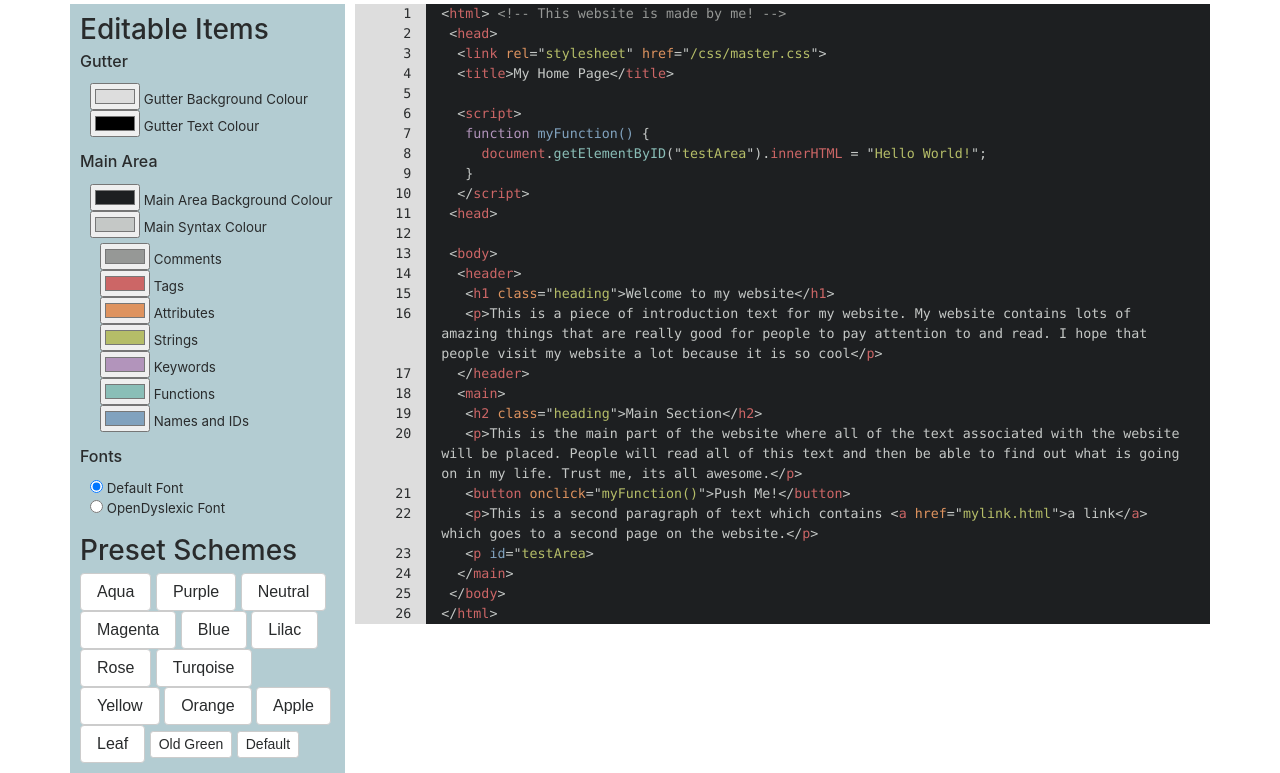
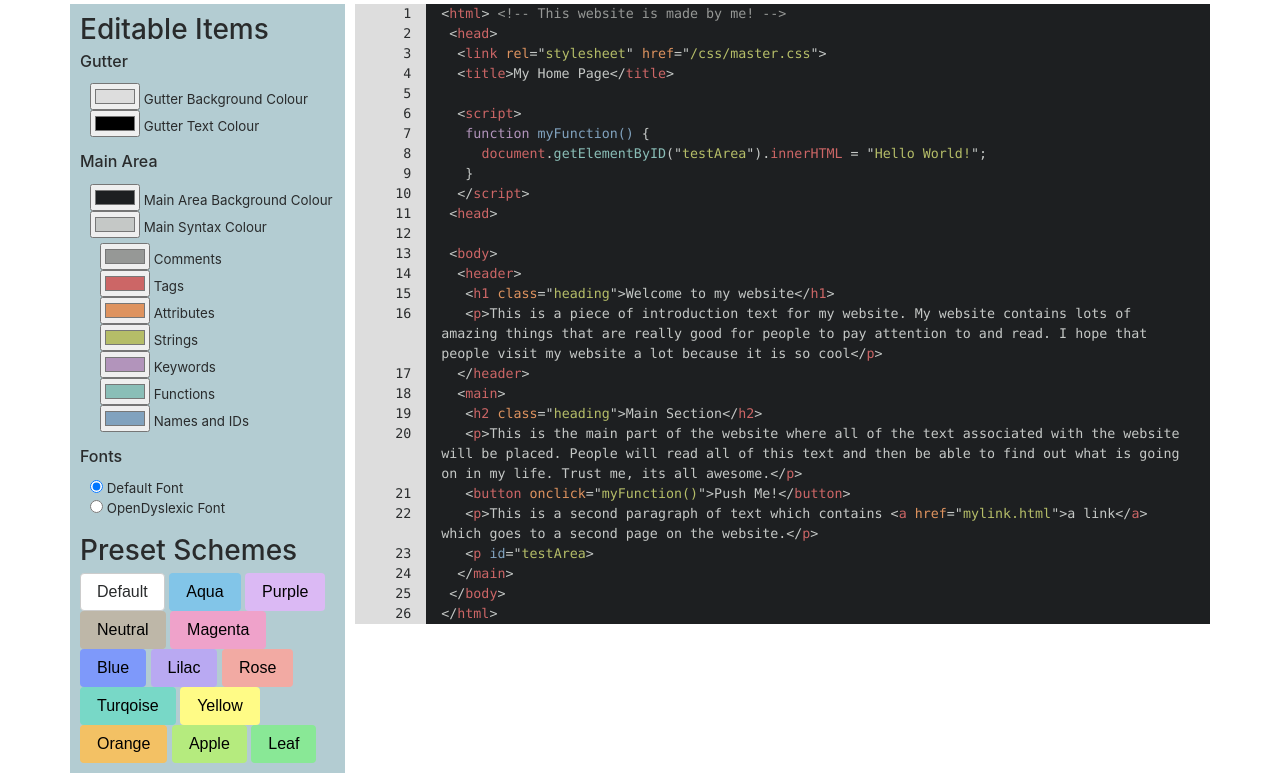
Before and after one commit to mikecrabb/recolouringCSSTool, a plain HTML site: page index.html in a window 1280 px wide. Shown: the part 88-861 px from the top of the page. Drawn offline with nearby package versions, Linux system fonts and the light colour scheme; a script that the page names is missing.

Commit message:
First Commit

```diff
--- a/css/style.css
+++ b/css/style.css
@@ -86,3 +86,51 @@ header{
 .syntaxComment{
     color: #969896;
 }
+
+.aquaButton{
+    background-color: #82c5e8;
+}
+
+.purpleButton{
+    background-color: #dbb9f4;
+}
+
+.neutralButton{
+    background-color: #beb7a8;
+}
+
+.magentaButton{
+    background-color: #efa2ca;
+}
+
+.blueButton{
+    background-color: #7e99fa
+}
+
+.lilacButton{
+    background-color: #b9a9f2;
+}
+
+.roseButton{
+    background-color: #f2aaa3;
+}
+
+.turquoiseButton{
+    background-color: #78d8c7;
+}
+
+.yellowButton{
+    background-color: #fffb86;
+}
+
+.orangeButton{
+    background-color: #f3c164;
+}
+
+.appleButton{
+    background-color: #b5eb7e;
+}
+
+.leafButton{
+    background-color: #89e896;
+}
--- a/index.html
+++ b/index.html
@@ -50,22 +50,20 @@
                 <li><input type="radio" name="font" onclick="selectOpenDyslexicFont()"> OpenDyslexic Font</li>
             </ul>
             <h3>Preset Schemes</h3>
-            <button class="btn btn-secondary">Aqua</button>
-            <button class="btn btn-secondary">Purple</button>
-            <button class="btn btn-secondary">Neutral</button>
-            <button class="btn btn-secondary">Magenta</button>
-            <button class="btn btn-secondary">Blue</button>
-            <button class="btn btn-secondary">Lilac</button>
-            <button class="btn btn-secondary">Rose</button>
-            <button class="btn btn-secondary">Turqoise</button>
-            <button class="btn btn-secondary">Yellow</button>
-            <button class="btn btn-secondary">Orange</button>
-            <button class="btn btn-secondary">Apple</button>
-            <button class="btn btn-secondary">Leaf</button>
+            <button id="defaultTheme" class="btn btn-secondary defaultButton" onclick="changeTheme('#DDDDDD', '#000000','#1D1F21','#C5C8C6','#969896','#CC6666','#DE935F','#B5BD68','#B294BB','#8ABEB7','#81A2BE')">Default</button>
+            <button class="btn aquaButton" onclick="changeTheme('#92EFED', '#000080','#A0D3F1', '#00009F','#FFFFFF','#C91F1F','#F224F2','#F8F10C','#8842B7',	'#7DFB59','#494E52')">Aqua</button>
+            <button class="btn purpleButton" onclick="changeTheme('#5900A2','#DCB7F8','#DBB9F6','#58009F','#FFFFFF','#C91F1F','#F224F2','#F8F10C','#1DB1DC','	#30AB29','#161718')">Purple</button>
+            <button class="btn neutralButton" onclick="changeTheme('#BB9282','#ABFEB1','#CCC7BB','#555500','#FFFFFF','#C91F1F','#F224F2','#F8F10C','#1DB1DC','#30AB29','#161718')">Neutral</button>
+            <button class="btn magentaButton" onclick="changeTheme('#A66A91','#42264A','#F3B6D8','#710038','#FFFFFF','#FB3333','#F224F2','#F8F10C','#1DB1DC','#30AB29','#161718')">Magenta</button>
+            <button class="btn blueButton" onclick="changeTheme('#8ED9FD','#25334B','#96BAFE','#061B6A','#FFFFFF','#D60303','#F224F2','#F8F10C','#8D03AB','#20771C','#161718')">Blue</button>
+            <button class="btn lilacButton" onclick="changeTheme('#DF8CFF','#61306B','#B8A8F3','#47066A','#FFFFFF','#C91F1F','#F224F2','#F8F10C','#1DB1DC','#30AB29','#161718')">Lilac</button>
+            <button class="btn roseButton" onclick="changeTheme('#D79797','#FCF3E0','#F4BCB3','#710016','#FFFFFF','#0C59CD','#F224F2','#F8F10C','#FD2626','#20771C','#0CB6C9')">Rose</button>
+            <button class="btn turquoiseButton" onclick="changeTheme('#00B0B0','#B4FEFB','#9CE4D8','#002771','#FFFFFF','#D90000','#F224F2','#F8F10C','#6F14D1','#20771C','#4A3E49')">Turqoise</button>
+            <button class="btn yellowButton" onclick="changeTheme('#C7982C','#FBF9B7','#FEFE9C','#5A4416','#9B9B9B','#D90000','#F224F2','#CF7954','#CF7954','#37CB30','#0E3F7A')">Yellow</button>
+            <button class="btn orangeButton" onclick="changeTheme('#E48E0E','#FCE4D6','#F2C668','#4E3C10','#7A7A7A','#D90000','#F224F2','#F8FF71','#6F14D1','#76AE75','#0E3F7A')">Orange</button>
+            <button class="btn appleButton" onclick="changeTheme('#669C56','#D2FFD3','#C1F08E','#263E20','#7A7A7A','#D90000','#F224F2','#BF810D','#6F14D1','#804069','#0E3F7A')">Apple</button>
+            <button class="btn leafButton" onclick="changeTheme('#568448','#D2FFD3','#86E893','#1D3018','#FFFFFF','#D90000','#D30CD3','#935115','#808040','#FF8000','#0E3F7A')">Leaf</button>
 
-
-            <button id="greenTheme" class="btn btn-secondary btn-sm" onclick="changeTheme('#064E0A', '#B9FFB2','#DAFFE7','#007700','#3CC554','#27BF82','#B19A69','#B11069','#7A7F21','#7A7FFF','#BB0012')">Old Green</button>
-            <button id="defaultTheme" class="btn btn-secondary btn-sm" onclick="changeTheme('#DDDDDD', '#000000','#1D1F21','#C5C8C6','#969896','#CC6666','#DE935F','#B5BD68','#B294BB','#8ABEB7','#81A2BE')">Default</button>
 
         </div>
     </div>
```
